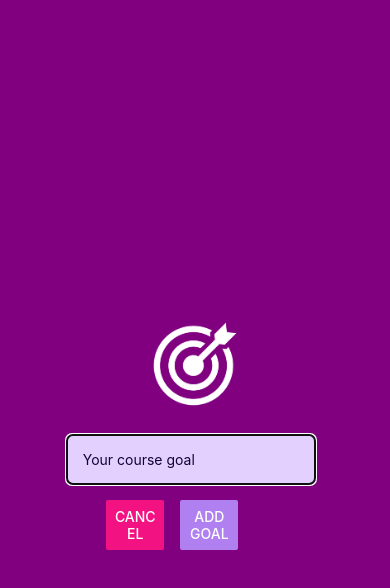
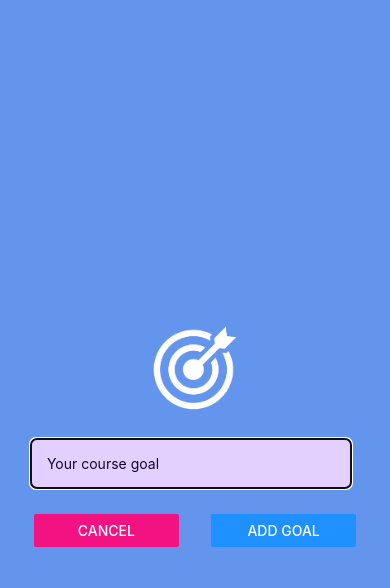
Before and after one commit to Opeyemi-Omotayo/Goals-app, a React Native app: screen / in a window 390 px wide. Both pictures are taken after a click on the button "ADD NEW GOAL". Shown: the top 588 px of the page. Built offline with nearby package versions, Linux system fonts and the light colour scheme.

Commit message:
clean up

```diff
--- a/App.js
+++ b/App.js
@@ -43,7 +43,7 @@ export default function App() {
         {!openModal && (
           <Button
             title="Add New Goal"
-            color="#b180f0"
+            color="dodgerblue"
             onPress={startAddGoalHandler}
           />
         )}
@@ -79,7 +79,7 @@ const styles = StyleSheet.create({
     flex: 1,
     paddingTop: 50,
     paddingHorizontal: 20,
-    backgroundColor: "#1e085a",
+    backgroundColor: "cornflowerblue",
   },
   goalContainer: {
     flex: 4,
--- a/components/GoalInput.js
+++ b/components/GoalInput.js
@@ -16,7 +16,7 @@ function GoalInput(props) {
             <Button title="Cancel" onPress={props.onCancel} color='#f31282'/>
           </View>
           <View style={styles.btn}>
-            <Button title="Add Goal" onPress={props.onAddGoal} color='#b180f0'/>
+            <Button title="Add Goal" onPress={props.onAddGoal} color='dodgerblue'/>
           </View>
         </View>
       </View>
@@ -32,7 +32,7 @@ const styles = StyleSheet.create({
     justifyContent: "center",
     alignItems: "center",
     padding: 16,
-    backgroundColor: "purple"
+    backgroundColor: "cornflowerblue"
   },
   textInput: {
     borderWidth: 1,
@@ -41,16 +41,17 @@ const styles = StyleSheet.create({
     color: '#120438',
     borderRadius: 6,
     padding: 16,
-    width: "70%",
+    width: "90%",
     marginRight: 8,
   },
   buttonContainer: {
     flexDirection: "row",
-    marginTop: 15,
+    justifyContent: "space-between",
+    marginTop: 25,
+    width:"90%"
   },
   btn: {
-    width: "30%",
-    marginHorizontal: 8,
+    width: "45%",
   },
   image: {
     width: 100,
--- a/components/GoalItem.js
+++ b/components/GoalItem.js
@@ -20,7 +20,7 @@ const styles = StyleSheet.create({
   goalItem: {
     margin: 8,
     borderRadius: 6,
-    backgroundColor: "blue",
+    backgroundColor: "dodgerblue",
   },
   goalText: {
     color: "white",
```
